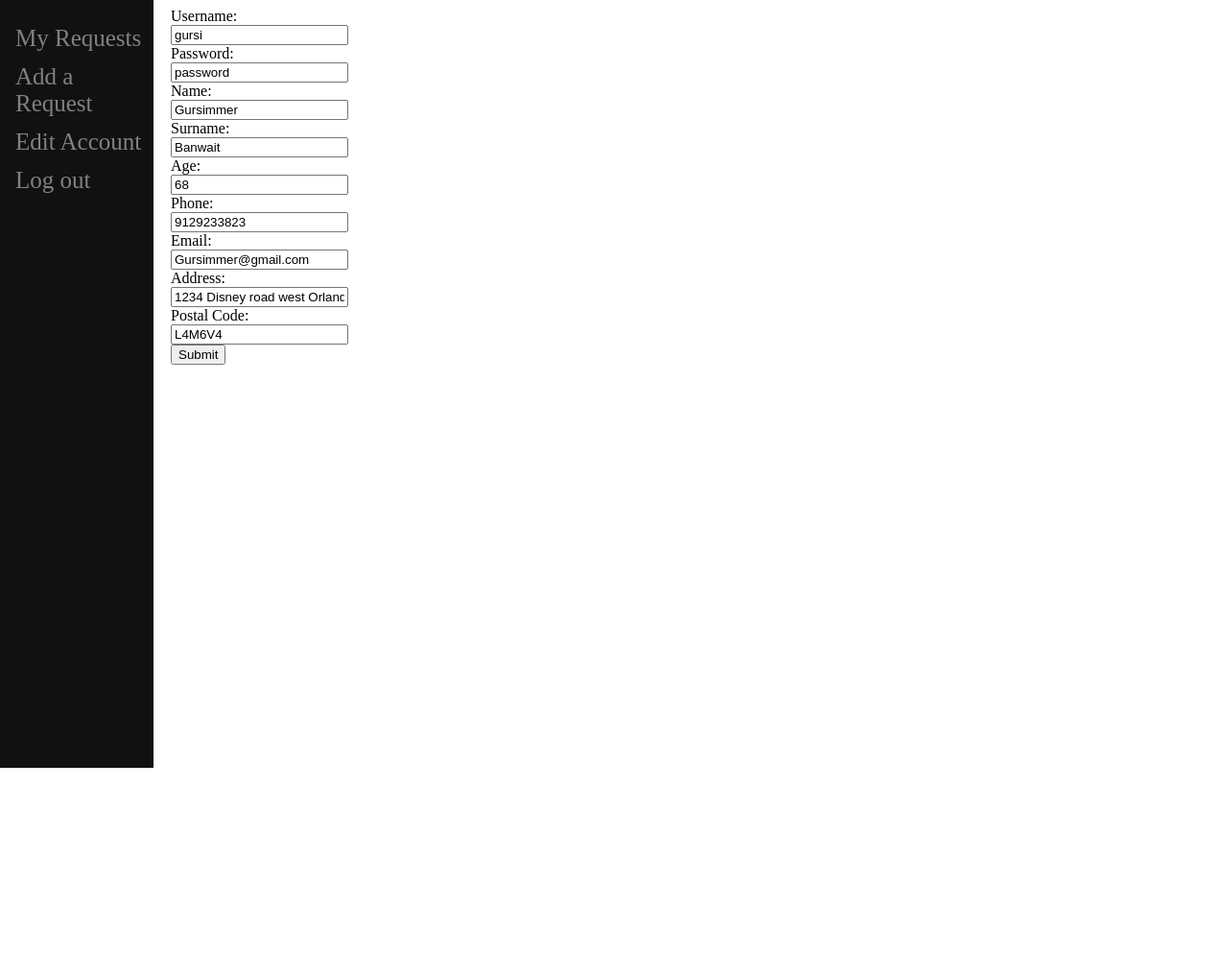
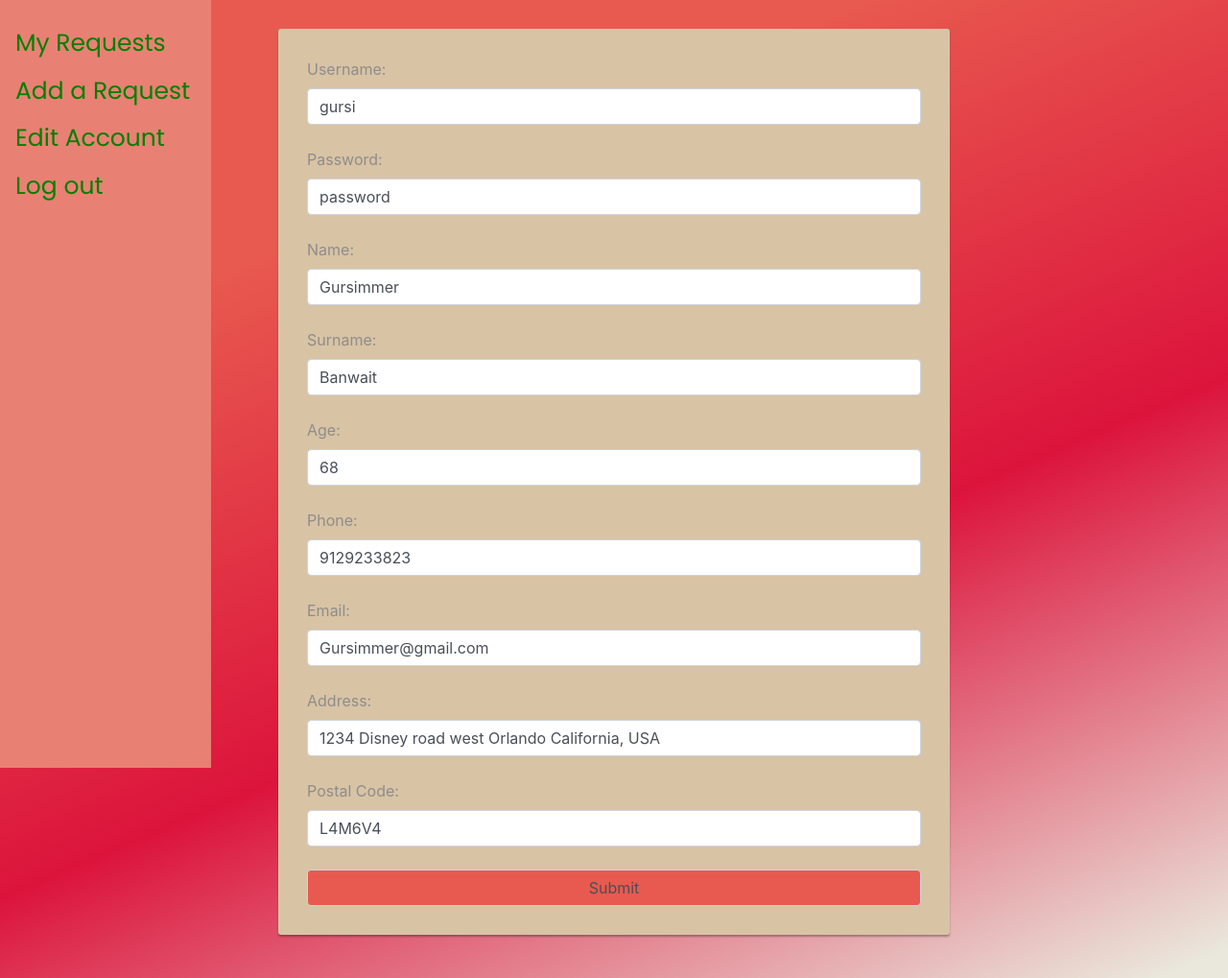
Before and after one commit to Muen342/BoomerConsumer, a Django app: template boomerConsumer/corona/templates/boomer/editAccount.html in a window 1280 px wide. Shown: the whole page at 96% size. Before the commit the page ends 800 px from the top, so only its background shows below. Run offline with Django 3.2, Linux system fonts and the light colour scheme; the template is opened without the code that fills it: values that come from a table or form of the project are taken from there, others are empty; data comes from the database, SQL or seed files in the repository; both versions use the stored data as it was after the commit; some libraries are stand-ins or nearby versions.

Commit message:
boomer account edit

```diff
--- a/boomerConsumer/corona/templates/boomer/editAccount.html
+++ b/boomerConsumer/corona/templates/boomer/editAccount.html
@@ -1,30 +1,44 @@
 {% extends "main/baseboomer.html" %}
 {% block content %}
-<div class="main">
+
+<section class="page-section" style="background: rgb(232,90,79);
+background: linear-gradient(157deg, rgba(232,90,79,1) 24%, rgba(220,20,60,1) 60%, rgba(234,231,220,1) 98%);" >
+<div class="signup-form" >
     <form action="{% url 'corona:editBoomerConfirm' %}" method="post">
         {% csrf_token %}
-        <label for="username">Username:</label><br>
-        <input type="text" id="username" name="username" value="{{boomer.username}}"><br>
-        <label for="password">Password:</label><br>
-        <input type="text" id="password" name="password" value="{{boomer.password}}"><br>
-        <label for="name">Name:</label><br>
-        <input type="text" id="name" name="name" value="{{boomer.name}}"><br>
-        <label for="surname">Surname:</label><br>
-        <input type="text" id="surname" name="surname" value="{{boomer.surname}}"><br>
-        <label for="age">Age:</label><br>
-        <input type="text" id="age" name="age" value="{{boomer.age}}"><br>
-        <label for="phone">Phone:</label><br>
-        <input type="text" id="phone" name="phone" value="{{boomer.phone}}"><br>
-        <label for="email">Email:</label><br>
-        <input type="text" id="email" name="email" value="{{boomer.email}}"><br>
-        <label for="address">Address:</label><br>
-        <input type="text" id="address" name="address" value="{{boomer.address}}"><br>
-        <label for="postalcode">Postal Code:</label><br>
-        <input type="text" id="postalcode" name="postalcode" value="{{boomer.postal_code}}"><br>
-        <input type="submit" value="Submit">
+        <label for="username">Username:</label>
+        <input type="text" class="form-control" id="username" name="username" value="{{boomer.username}}"><br>
+
+        <label for="password">Password:</label>
+        <input type="text" class="form-control" id="password" name="password" value="{{boomer.password}}"><br>
+
+        <label for="name">Name:</label>
+        <input type="text" class="form-control" id="name" name="name" value="{{boomer.name}}"><br>
+
+        <label for="surname">Surname:</label>
+        <input type="text" class="form-control" id="surname" name="surname" value="{{boomer.surname}}"><br>
+
+        <label for="age">Age:</label>
+        <input type="text" class="form-control" id="age" name="age" value="{{boomer.age}}"><br>
+
+        <label for="phone">Phone:</label>
+        <input type="text" class="form-control" id="phone" name="phone" value="{{boomer.phone}}"><br>
+
+        <label for="email">Email:</label>
+        <input type="text" class="form-control" id="email" name="email" value="{{boomer.email}}"><br>
+
+        <label for="address">Address:</label>
+        <input type="text" class="form-control" id="address" name="address" value="{{boomer.address}}"><br>
+
+        <label for="postalcode">Postal Code:</label>
+        <input type="text" class="form-control" id="postalcode" name="postalcode" value="{{boomer.postal_code}}"><br>
+
+        <input type="submit" style="background: #e85a4f;" class="form-control" value="Submit">
+
+        {% if error_message %}
+        <p>{{error_message}}</p>
+        {% endif %}
     </form>
-    {% if error_message %}
-    <p>{{error_message}}</p>
-    {% endif %}
 </div>
+</section>
 {% endblock %}
--- a/boomerConsumer/corona/templates/main/baseboomer.html
+++ b/boomerConsumer/corona/templates/main/baseboomer.html
@@ -2,37 +2,101 @@
 
 <head>
     <style type="text/css">
+        @import "https://fonts.googleapis.com/css?family=Poppins:300,400,500,600,700";
+
+        .form-control{
+            height: 40px;
+            box-shadow: none;
+            color: #8e8d8a;
+        }
+        .form-control:focus{
+            border-color: #5cb85c;
+        }
+        .form-control, .btn{
+            border-radius: 3px;
+        }
+        .signup-form{
+            width: 700px;
+            margin: 0 auto;
+            padding: 30px 0;
+        }
+        .signup-form h2{
+            color: #636363;
+            margin: 0 0 15px;
+            position: relative;
+            text-align: center;
+        }
+        .signup-form h2:before, .signup-form h2:after{
+            content: "";
+            height: 2px;
+            width: 70%;
+            background: crimson;
+            color: crimson;
+            position: absolute;
+            top: 110%;
+            z-index: 2;
+        }
+
+        .signup-form form{
+            color: #8E8D8A;
+            border-radius: 3px;
+            margin-bottom: 15px;
+            background: #D8C3A5;
+            box-shadow: 0px 2px 2px rgba(0, 0, 0, 0.3);
+            padding: 30px;
+        }
+        .signup-form .form-group{
+            margin-bottom: 20px;
+        }
+        .signup-form input[type="checkbox"]{
+            margin-top: 3px;
+        }
+        .signup-form .btn{
+            font-size: 16px;
+            font-weight: bold;
+            min-width: 140px;
+            outline: none !important;
+        }
+        .signup-form .row div:first-child{
+            padding-right: 10px;
+        }
+        .signup-form .row div:last-child{
+            padding-left: 10px;
+        }
+
+
         .sidenav {
             height: 100%;
-            width: 160px;
+            width: 220px;
             position: fixed;
             z-index: 1;
             top: 0;
             left: 0;
-            background-color: #111;
+            background-color: #e98074;
             overflow-x: hidden;
             padding-top: 20px;
+            font-family: Poppins, sans-serif;
         }
 
         .sidenav a {
             padding: 6px 8px 6px 16px;
             text-decoration: none;
             font-size: 25px;
-            color: #818181;
+            color: green;
             display: block;
         }
 
         .sidenav a:hover {
-            color: #f1f1f1;
+            color: green;
         }
 
         .main {
-            margin-left: 160px;
+            margin-left: 225px;
             padding: 0px 10px;
         }
 
         .links {
-            padding-left: 160px;
+            padding-left: 200px;
         }
 
         .links a {
@@ -46,11 +110,34 @@
         .links a:hover {
             color: blue
         }
+
+
+
+
+
+
+
+
+
     </style>
-    <title>{% block title %}Bronte SIS{% endblock %}</title>
+    <title>{% block title %}BoomerConsumer{% endblock %}</title>
+    <link rel="stylesheet" href="https://stackpath.bootstrapcdn.com/bootstrap/4.1.0/css/bootstrap.min.css" integrity="sha384-9gVQ4dYFwwWSjIDZnLEWnxCjeSWFphJiwGPXr1jddIhOegiu1FwO5qRGvFXOdJZ4" crossorigin="anonymous">
+    <!-- Our Custom CSS -->
+    <link rel="stylesheet" href="style.css">
+
+    <!-- Font Awesome JS -->
+    <script defer src="https://use.fontawesome.com/releases/v5.0.13/js/solid.js" integrity="sha384-tzzSw1/Vo+0N5UhStP3bvwWPq+uvzCMfrN1fEFe+xBmv1C/AtVX5K0uZtmcHitFZ" crossorigin="anonymous"></script>
+    <script defer src="https://use.fontawesome.com/releases/v5.0.13/js/fontawesome.js" integrity="sha384-6OIrr52G08NpOFSZdxxz1xdNSndlD4vdcf/q2myIUVO0VsqaGHJsB0RaBE01VTOY" crossorigin="anonymous"></script>
 </head>
 
 <body>
+     <!-- jQuery CDN - Slim version (=without AJAX) -->
+    <script src="https://code.jquery.com/jquery-3.3.1.slim.min.js" integrity="sha384-q8i/X+965DzO0rT7abK41JStQIAqVgRVzpbzo5smXKp4YfRvH+8abtTE1Pi6jizo" crossorigin="anonymous"></script>
+    <!-- Popper.JS -->
+    <script src="https://cdnjs.cloudflare.com/ajax/libs/popper.js/1.14.0/umd/popper.min.js" integrity="sha384-cs/chFZiN24E4KMATLdqdvsezGxaGsi4hLGOzlXwp5UZB1LY//20VyM2taTB4QvJ" crossorigin="anonymous"></script>
+    <!-- Bootstrap JS -->
+    <script src="https://stackpath.bootstrapcdn.com/bootstrap/4.1.0/js/bootstrap.min.js" integrity="sha384-uefMccjFJAIv6A+rW+L4AHf99KvxDjWSu1z9VI8SKNVmz4sk7buKt/6v9KI65qnm" crossorigin="anonymous"></script>
+
     <div class="sidenav">
         <a href="/corona/index2/myrequests">My Requests</a>
         <a href="/corona/index2/add">Add a Request</a>
```
Also changed, not shown: boomerConsumer/corona/templates/main/base.html (+20 -2 lines), boomerConsumer/db.sqlite3.
